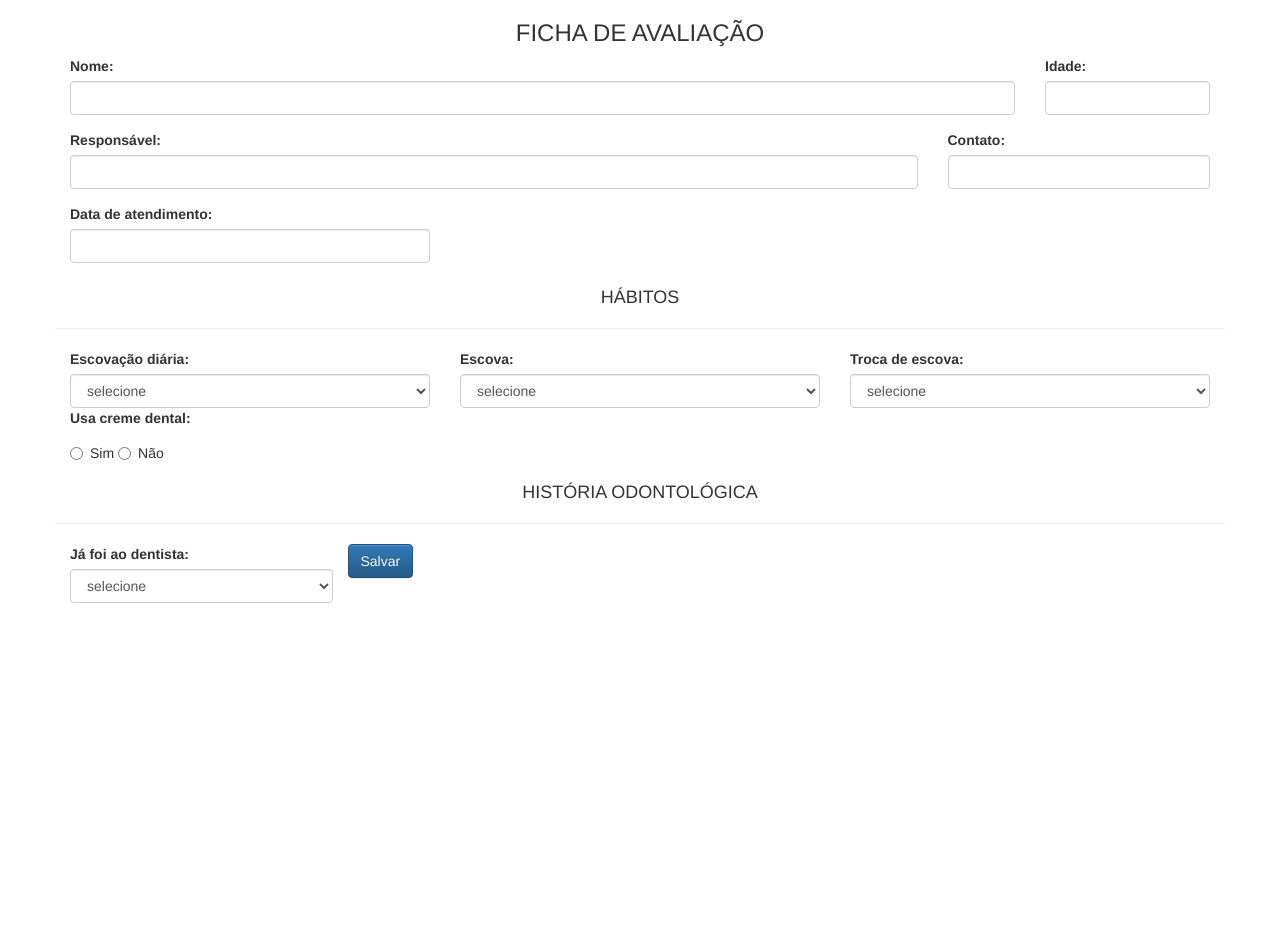
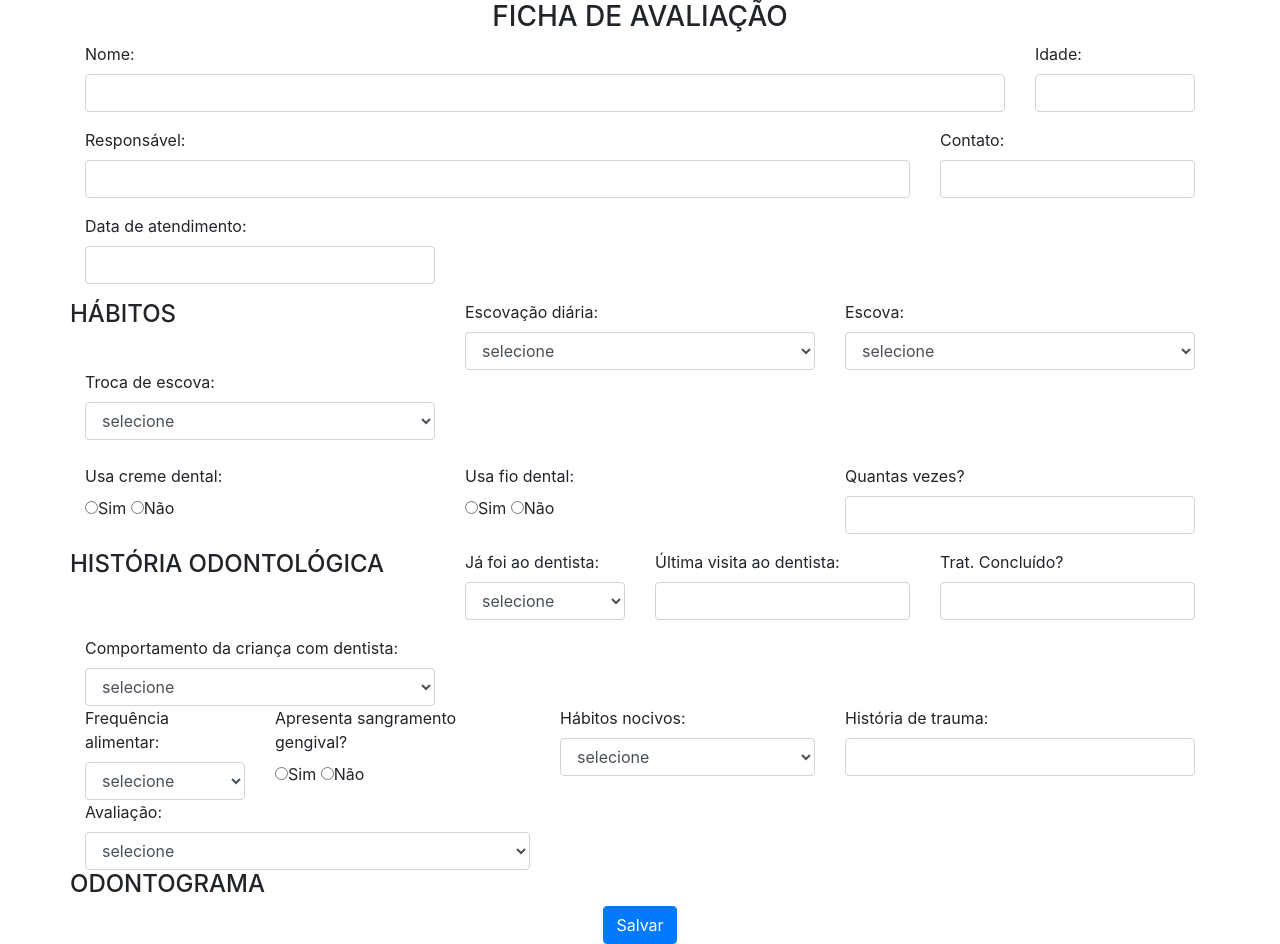
Before and after one commit to rogersec/crer_e_ser, a Django app: page / in a window 1280 px wide. Before the commit the page ends 603 px from the top, so only its background shows below. Run offline with Django 3.2, Linux system fonts and the light colour scheme; some libraries are stand-ins or nearby versions.

Commit message:
Updated odonto_form.html

```diff
--- a/crer_e_ser/fichas/templates/odonto_form.html
+++ b/crer_e_ser/fichas/templates/odonto_form.html
@@ -1,8 +1,9 @@
+{% load staticfiles %}
+<!DOCTYPE html>
 <html>
     <head>
         <title>Crer&Ser</title>
-        <link rel="stylesheet" href="//maxcdn.bootstrapcdn.com/bootstrap/3.2.0/css/bootstrap.min.css">
-        <link rel="stylesheet" href="//maxcdn.bootstrapcdn.com/bootstrap/3.2.0/css/bootstrap-theme.min.css">
+        <link rel="stylesheet" href="{% static "/bootstrap/css/bootstrap.css" %}">
     </head>
     <body>
     <div class="container">
@@ -18,7 +19,7 @@
             <div class="col-md-2">
                 <div class="form-group">
                     <label for="">Idade:</label>
-                    <input type="number" class="form-control" id="">
+                    <input type="text" class="form-control" id="">
                 </div>
             </div>
         </div>
@@ -32,7 +33,7 @@
             <div class="col-md-3">
                 <div class="form-group">
                     <label for="">Contato:</label>
-                    <input type="number" class="form-control" id="">
+                    <input type="text" class="form-control" id="">
                 </div>
             </div>
         </div>
@@ -54,23 +55,34 @@
                 <label for="">Escovação diária:</label>
                 <select id="" class="form-control">
                     <option value="">selecione</option>
+                    <option value="">uma</option>
+                    <option value="">duas</option>
+                    <option value="">três</option>
+                    <option value="">mais de três</option>
+                    <option value="">nenhuma</option>
                 </select>
             </div>
             <div class="col-md-4">
                 <label for="">Escova:</label>
                 <select name="" id="" class="form-control">
                     <option value="">selecione</option>
+                    <option value="">indivual</option>
+                    <option value="">coletiva</option>
                 </select>
             </div>
             <div class="col-md-4">
                 <label for="">Troca de escova:</label>
                 <select name="" id="" class="form-control">
                     <option value="">selecione</option>
+                    <option value="">1 mês</option>
+                    <option value="">2 meses</option>
+                    <option value="">3 meses</option>
+                    <option value="">mais de 3 meses</option>
                 </select>
             </div>
         </div>
 
-
+        <br>
         <div class="row">
             <div class="col-md-4">
                 <label for="">Usa creme dental: </label>
@@ -79,21 +91,117 @@
                     <label><input type="radio" name="">Não</label>
                 </div>
             </div>
+            <div class="col-md-4">
+                <label for="">Usa fio dental: </label>
+                <div class="radio">
+                    <label><input type="radio" name="">Sim</label>
+                    <label><input type="radio" name="">Não</label>
+                </div>
+            </div>
+            <div class="col-md-4">
+                <div class="form-group">
+                    <label for="">Quantas vezes?</label>
+                    <input type="text" class="form-control" id="">
+                </div>
+            </div>
         </div>
+
 <!-- HISTÓRIA ODONTOLÓGICA -->
         <div class="row">
             <h4 class="text-center">HISTÓRIA ODONTOLÓGICA </h4>
             <hr>
-            <div class="col-md-3">
+            <div class="col-md-2">
                 <label for="">Já foi ao dentista:</label>
                 <select name="" id="" class="form-control">
                     <option value="">selecione</option>
+                    <option value="">Particular</option>
+                    <option value="">Plano</option>
+                    <option value="">Saúde Pública</option>
+                    <option value="">Não</option>
                 </select>
             </div>
+            <div class="col-md-3">
+                <div class="form-group">
+                    <label for="">Última visita ao dentista:</label>
+                    <input type="text" class="form-control" id="">
+                </div>
+            </div>
+            <div class="col-md-3">
+                <div class="form-group">
+                    <label for="">Trat. Concluído?</label>
+                    <input type="text" class="form-control" id="">
+                </div>
+            </div>
+            <div class="col-md-4">
+                <label for="">Comportamento da criança com dentista:</label>
+                <select name="" id="" class="form-control">
+                    <option value="">selecione</option>
+                    <option value="">Primeira vez</option>
+                    <option value="">Normal</option>
+                    <option value="">Fobia</option>
+                </select>
+            </div>
+        </div>
 
+        <div class="row">
+            <div class="col-md-2">
+                <label for="">Frequência alimentar:</label>
+                <select name="" id="" class="form-control">
+                    <option value="">selecione</option>
+                    <option value="">Horários normais</option>
+                    <option value="">Livre demanda</option>
+                </select>
+            </div>
+            <div class="col-md-3">
+                <label for="">Apresenta sangramento gengival?</label>
+                <div class="radio">
+                    <label><input type="radio" name="">Sim</label>
+                    <label><input type="radio" name="">Não</label>
+                </div>
+            </div>
+            <div class="col-md-3">
+                <label for="">Hábitos nocivos:</label>
+                <select name="" id="" class="form-control">
+                    <option value="">selecione</option>
+                    <option value="">Chupeta</option>
+                    <option value="">Dedo</option>
+                    <option value="">Rói unha</option>
+                    <option value="">Morde objetos</option>
+                    <option value="">Morde o lábio</option>
+                    <option value="">Bruxismo</option>
+                    <option value="">Bruxismo noturno</option>
+                    <option value="">Respirador bucal</option>
+                    <option value="">Outros</option>
+                </select>
+            </div>
+            <div class="col-md-4">
+                <div class="form-group">
+                    <label for="">História de trauma:</label>
+                    <input type="text" class="form-control" id="">
+                </div>
+            </div>
+        </div>
+        <div class="row">
+            <div class="col-md-5">
+                <label for="">Avaliação:</label>
+                <select name="" id="" class="form-control">
+                    <option value="">selecione</option>
+                    <option value="">Conduta negativa – recusa tratamento, choro forte...</option>
+                    <option value="">Conduta indefinida – pequena resistência, medo, nervossimo...</option>
+                    <option value="">Conduta sa sfatória – adaptação cautelos</option>
+                    <option value="">Conduta positiva – bom relacionamento, sem medo, interesse no tratamento...</option>
+                </select>
+            </div>
+        </div>
 
-            <button type="submit" class="btn btn-primary">Salvar</button>
-
+<!-- ODONTOGRAMA -->
+        <div class="row">
+            <h4 class="text-center">ODONTOGRAMA</h4>
+            <hr>
+        </div>
+        <div class="text-center">
+                <button type="submit" class="btn btn-primary">Salvar</button>
+        </div>
           </form>
     </div>
     </body>
```
